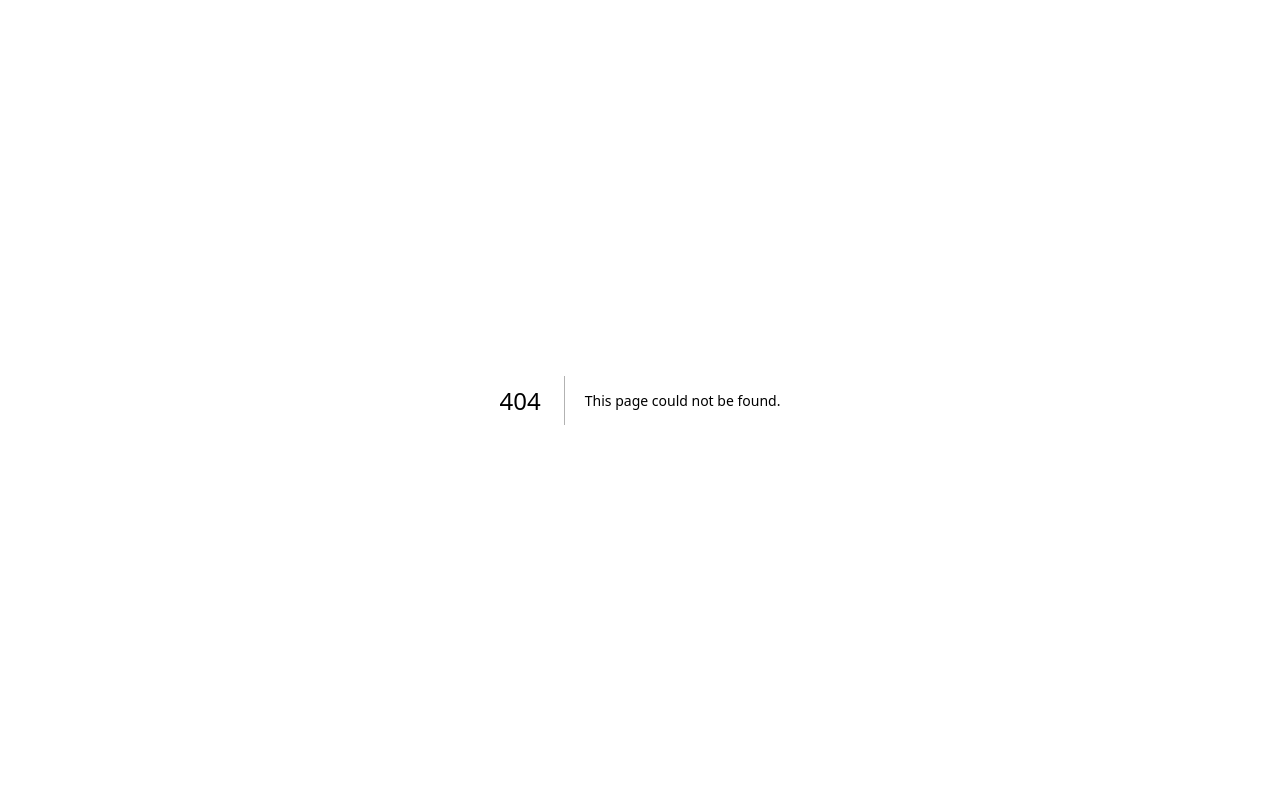
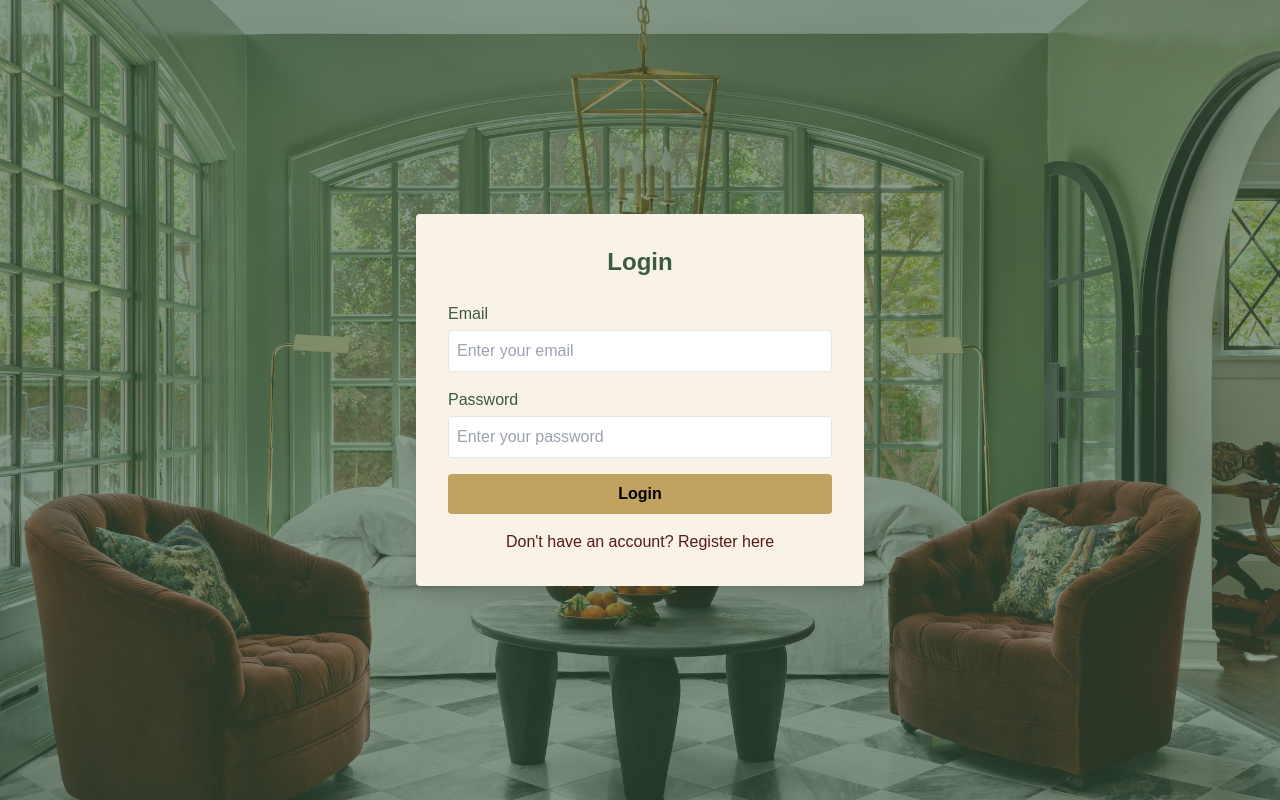
Before and after one commit to aquib2502/Nictus, a Next.js app: page /profile in a window 1280 px wide. Before the commit this address had no page. Built offline with nearby package versions, Linux system fonts and the light colour scheme.

Commit message:
login register

```diff
--- a/src/app/page.jsx
+++ b/src/app/page.jsx
@@ -1,6 +1,7 @@
 "use client";
 import React from "react";
 import Navbar from "../components/layout/navbar.jsx";
+import ExpertSection from "../components/expertsection/expertsection.jsx";
 
 const Page = () => {
   return (
@@ -46,6 +47,7 @@ const Page = () => {
           </div>
         </div>
       </div>
+      <ExpertSection />
     </div>
   );
 };
--- /dev/null
+++ b/src/app/profile/page.jsx
@@ -0,0 +1,12 @@
+import React from 'react'
+import ProfilePage from '../../components/profile/profile.jsx'
+
+const profile = () => {
+  return (
+    <div>
+        <ProfilePage />
+    </div>
+  )
+}
+
+export default profile
--- /dev/null
+++ b/src/components/expertsection/expertsection.jsx
@@ -0,0 +1,38 @@
+import React from "react";
+import Image from "next/image";
+
+export default function ExpertSection() {
+  return (
+    <section className="bg-white py-16">
+      <div className="container mx-auto flex flex-col md:flex-row items-center justify-between px-4">
+        {/* Expert Photo and Name (Left) */}
+        <div className="flex flex-col items-center md:items-start">
+          <div className="w-48 h-58 rounded-full overflow-hidden">
+            <Image
+              src="/expert.jpg"
+              alt="Expert Photo"
+              width={192}
+              height={192}
+            />
+          </div>
+          <h3 className="mt-4 text-2xl font-bold text-gray-800 ml-2">Aquib Hingwala</h3>
+        </div>
+        {/* Expert Information (Right) */}
+        <div className="mt-8 md:mt-0 md:ml-20 text-center md:text-left">
+          <p className="text-gray-700 text-2xl">
+            Aquib Hingwala is a renowned expert with over 20 years of experience in his field. His innovative approach and deep understanding of industry trends have made him a trusted consultant for numerous Fortune 500 companies.
+          </p>
+          <p className="text-gray-700 mt-4 text-2xl">
+            His passion for excellence and commitment to providing tailored solutions has empowered businesses to reach their full potential. John’s insights are highly valued in strategy sessions and high-level consultations.
+          </p>
+          <p className="text-gray-700 mt-4 text-2xl">
+            In addition to his professional accomplishments, John is also a sought-after speaker and mentor, sharing his expertise at international conferences and educational events.
+          </p>
+          <p className="text-gray-700 mt-4 text-2xl">
+            Contact: john.doe@example.com
+          </p>
+        </div>
+      </div>
+    </section>
+  );
+}
--- a/src/components/layout/footer.jsx
+++ b/src/components/layout/footer.jsx
@@ -0,0 +1,33 @@
+import React from "react";
+import Image from "next/image";
+
+export default function Footer() {
+  return (
+    <footer className="bg-white py-10">
+      <div className="container mx-auto flex flex-col md:flex-row items-center justify-between px-4">
+        {/* Expert Photo and Name (Left) */}
+        <div className="flex flex-col items-center md:items-start">
+          <div className="w-24 h-24 rounded-full overflow-hidden">
+            <Image
+              src="/expert.jpg"
+              alt="Expert Photo"
+              width={96}
+              height={96}
+              objectFit="cover"
+            />
+          </div>
+          <h3 className="mt-4 text-xl font-bold text-gray-800">John Doe</h3>
+        </div>
+        {/* Expert Information (Right) */}
+        <div className="mt-6 md:mt-0 md:ml-10 text-center md:text-left">
+          <p className="text-gray-700">
+            John Doe is a renowned expert with over 20 years of experience, providing top-tier consultancy and insights to help you achieve success.
+          </p>
+          <p className="text-gray-700 mt-2">
+            Contact: john.doe@example.com
+          </p>
+        </div>
+      </div>
+    </footer>
+  );
+}
--- /dev/null
+++ b/src/components/profile/profile.jsx
@@ -0,0 +1,115 @@
+"use client";
+import React, { useState } from "react";
+
+export default function ProfilePage() {
+  const [isLogin, setIsLogin] = useState(true);
+  const [blurBg, setBlurBg] = useState(false);
+
+  // Toggle between Login and Register forms
+  const toggleForm = () => {
+    setIsLogin(!isLogin);
+  };
+
+  // Demo submit
+  const handleSubmit = (e) => {
+    e.preventDefault();
+    alert("Form submitted");
+  };
+
+  // When any input gains focus, blur the background
+  const handleFocus = () => setBlurBg(true);
+
+  // When any input loses focus, remove the blur
+  const handleBlur = () => setBlurBg(false);
+
+  return (
+    <div
+      className="relative min-h-screen flex items-center justify-center bg-cover bg-center"
+      // Background Image
+      style={{ backgroundImage: "url('/bg-image.jpg')" }} // Ensure bg-image.jpg is in /public
+    >
+      {/* Deep Green Overlay with bg-opacity instead of opacity for proper backdrop-blur */}
+      <div
+        className={`
+          absolute inset-0 bg-[#3C5A40] bg-opacity-60
+          transition-all duration-300
+          ${blurBg ? "backdrop-blur-md" : ""}
+        `}
+      ></div>
+
+      {/* Form Container */}
+      <div className="relative z-10 w-full max-w-md bg-[#F8F2E7] p-8 rounded shadow-lg">
+        {/* Heading */}
+        <h2 className="text-2xl font-bold mb-6 text-center text-[#3C5A40]">
+          {isLogin ? "Login" : "Register"}
+        </h2>
+
+        {/* Form */}
+        <form onSubmit={handleSubmit}>
+          {!isLogin && (
+            <div className="mb-4">
+              <label className="block text-[#3C5A40]">Name</label>
+              <input
+                type="text"
+                placeholder="Enter your name"
+                className="mt-1 p-2 w-full border rounded focus:outline-none focus:ring-2 focus:ring-[#C1A35F] text-[#3C5A40]"
+                onFocus={handleFocus}
+                onBlur={handleBlur}
+              />
+            </div>
+          )}
+
+          <div className="mb-4">
+            <label className="block text-[#3C5A40]">Email</label>
+            <input
+              type="email"
+              placeholder="Enter your email"
+              className="mt-1 p-2 w-full border rounded focus:outline-none focus:ring-2 focus:ring-[#C1A35F] text-[#3C5A40]"
+              onFocus={handleFocus}
+              onBlur={handleBlur}
+            />
+          </div>
+
+          <div className="mb-4">
+            <label className="block text-[#3C5A40]">Password</label>
+            <input
+              type="password"
+              placeholder="Enter your password"
+              className="mt-1 p-2 w-full border rounded focus:outline-none focus:ring-2 focus:ring-[#C1A35F] text-[#3C5A40]"
+              onFocus={handleFocus}
+              onBlur={handleBlur}
+            />
+          </div>
+
+          {!isLogin && (
+            <div className="mb-4">
+              <label className="block text-[#3C5A40]">Confirm Password</label>
+              <input
+                type="password"
+                placeholder="Confirm your password"
+                className="mt-1 p-2 w-full border rounded focus:outline-none focus:ring-2 focus:ring-[#C1A35F] text-[#3C5A40]"
+                onFocus={handleFocus}
+                onBlur={handleBlur}
+              />
+            </div>
+          )}
+
+          <button
+            type="submit"
+            className="w-full bg-[#C1A35F] text-black py-2 rounded hover:bg-[#c8ae68] transition-colors font-semibold"
+          >
+            {isLogin ? "Login" : "Register"}
+          </button>
+        </form>
+
+        <div className="mt-4 text-center">
+          <button onClick={toggleForm} className="text-[#561A1A] hover:underline">
+            {isLogin
+              ? "Don't have an account? Register here"
+              : "Already have an account? Login here"}
+          </button>
+        </div>
+      </div>
+    </div>
+  );
+}
```
Also changed, not shown: public/expert.jpg (added).
